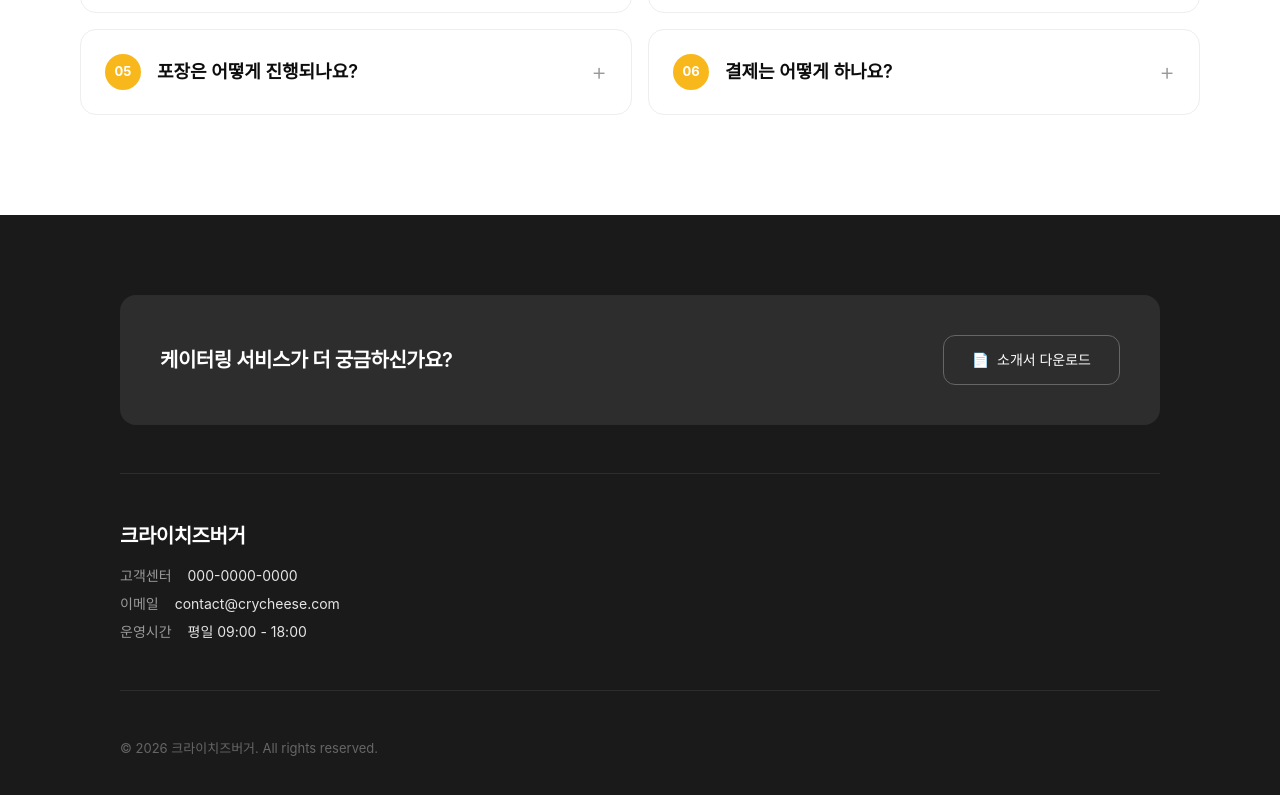
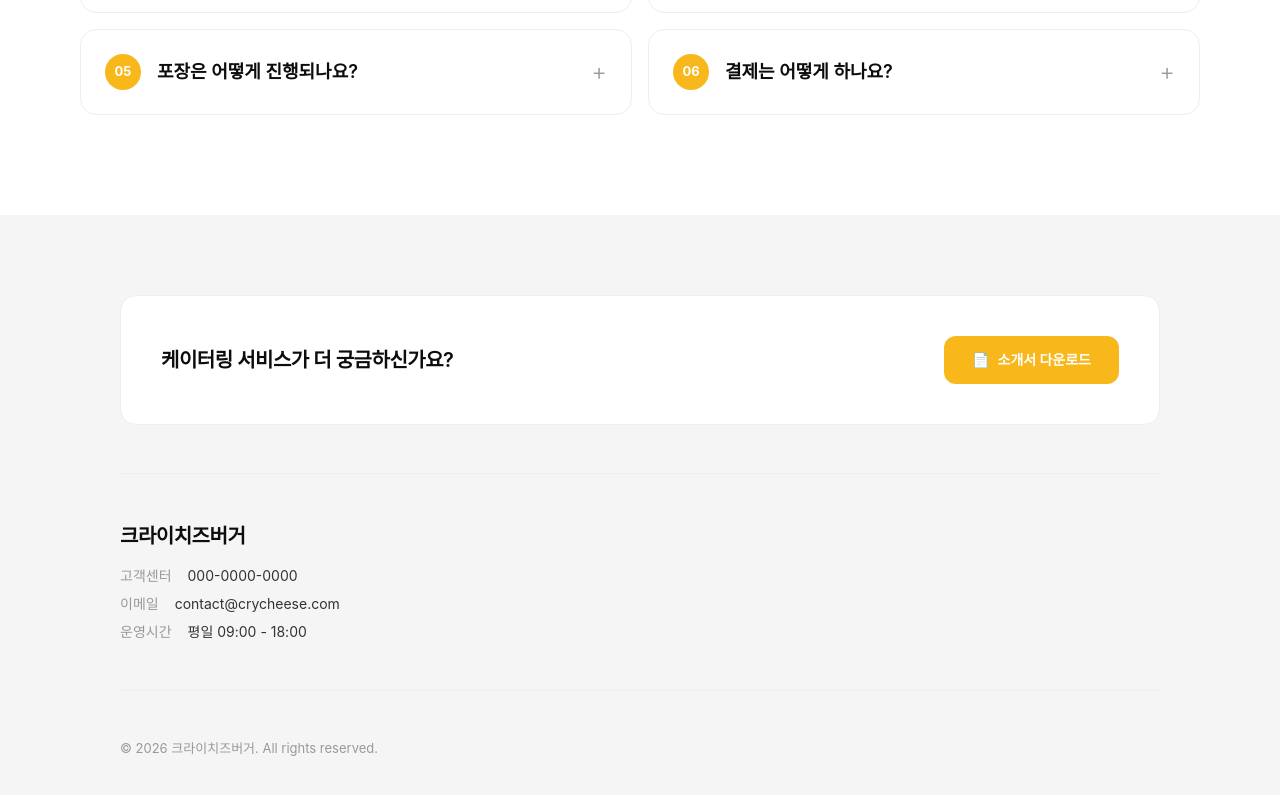
Before and after one commit to minseok1109/crycheese, a Next.js app: page / in a window 1280 px wide. Shown: the part 7348-8143 px from the top of the page. Built offline with nearby package versions, Linux system fonts and the light colour scheme; a web font is replaced by a local one.

Commit message:
style(Footer): 화이트 테마 적용

```diff
--- a/app/components/Footer.tsx
+++ b/app/components/Footer.tsx
@@ -2,18 +2,18 @@ export default function Footer(): React.ReactElement {
 	return (
 		<footer
 			id="footer"
-			className="bg-[#1A1A1A] py-20 px-6 lg:px-[120px]"
+			className="bg-[#F5F5F5] py-20 px-6 lg:px-[120px]"
 		>
 			<div className="flex flex-col gap-12">
 				{/* CTA Card */}
-				<div className="bg-[#2D2D2D] rounded-2xl p-10 flex flex-col lg:flex-row items-start lg:items-center justify-between gap-6">
-					<h3 className="text-xl font-semibold text-white">
+				<div className="bg-white border border-[#EEEEEE] rounded-2xl p-10 flex flex-col lg:flex-row items-start lg:items-center justify-between gap-6">
+					<h3 className="text-xl font-semibold text-[#0D0D0D]">
 						케이터링 서비스가 더 궁금하신가요?
 					</h3>
 					<a
 						href="/crycheese-catering.pdf"
 						download
-						className="flex items-center gap-2 rounded-lg border border-[#666666] px-7 py-3.5 text-sm font-medium text-white hover:bg-white/5 transition-colors"
+						className="flex items-center gap-2 rounded-lg bg-primary px-7 py-3.5 text-sm font-bold text-white hover:bg-primary/90 transition-colors"
 					>
 						<span>📄</span>
 						<span>소개서 다운로드</span>
@@ -21,34 +21,34 @@ export default function Footer(): React.ReactElement {
 				</div>
 
 				{/* Divider */}
-				<div className="w-full h-px bg-[#2D2D2D]" />
+				<div className="w-full h-px bg-[#EEEEEE]" />
 
 				{/* Info Section */}
 				<div className="flex flex-col gap-4">
-					<h4 className="text-xl font-bold text-white">
+					<h4 className="text-xl font-bold text-[#0D0D0D]">
 						크라이치즈버거
 					</h4>
 					<div className="flex flex-col gap-2">
 						<div className="flex gap-4">
 							<span className="text-sm font-normal text-[#999999]">고객센터</span>
-							<span className="text-sm font-normal text-[#E5E5E5]">000-0000-0000</span>
+							<span className="text-sm font-normal text-[#333333]">000-0000-0000</span>
 						</div>
 						<div className="flex gap-4">
 							<span className="text-sm font-normal text-[#999999]">이메일</span>
-							<span className="text-sm font-normal text-[#E5E5E5]">contact@crycheese.com</span>
+							<span className="text-sm font-normal text-[#333333]">contact@crycheese.com</span>
 						</div>
 						<div className="flex gap-4">
 							<span className="text-sm font-normal text-[#999999]">운영시간</span>
-							<span className="text-sm font-normal text-[#E5E5E5]">평일 09:00 - 18:00</span>
+							<span className="text-sm font-normal text-[#333333]">평일 09:00 - 18:00</span>
 						</div>
 					</div>
 				</div>
 
 				{/* Divider */}
-				<div className="w-full h-px bg-[#2D2D2D]" />
+				<div className="w-full h-px bg-[#EEEEEE]" />
 
 				{/* Copyright */}
-				<p className="text-[13px] font-normal text-[#666666]">
+				<p className="text-[13px] font-normal text-[#999999]">
 					© {new Date().getFullYear()} 크라이치즈버거. All rights reserved.
 				</p>
 			</div>
```
